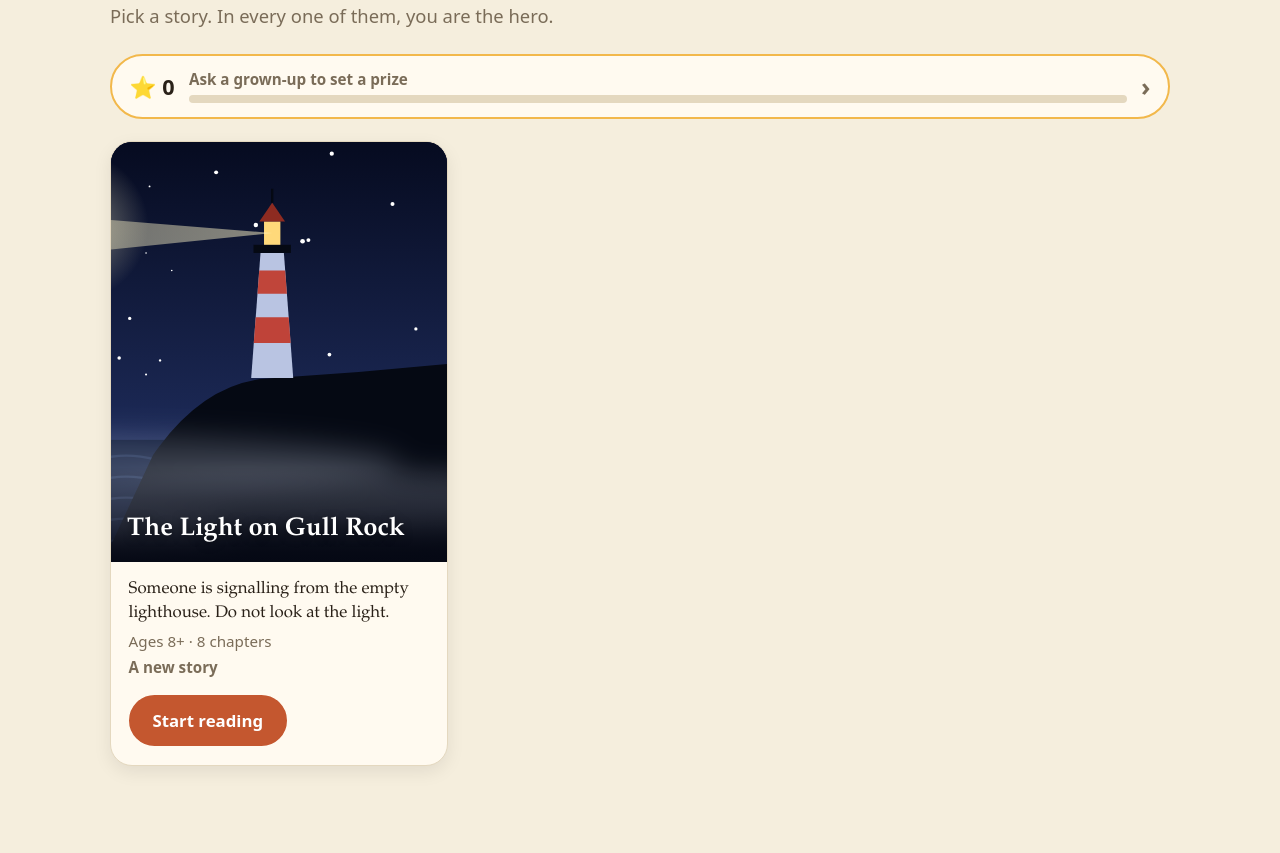
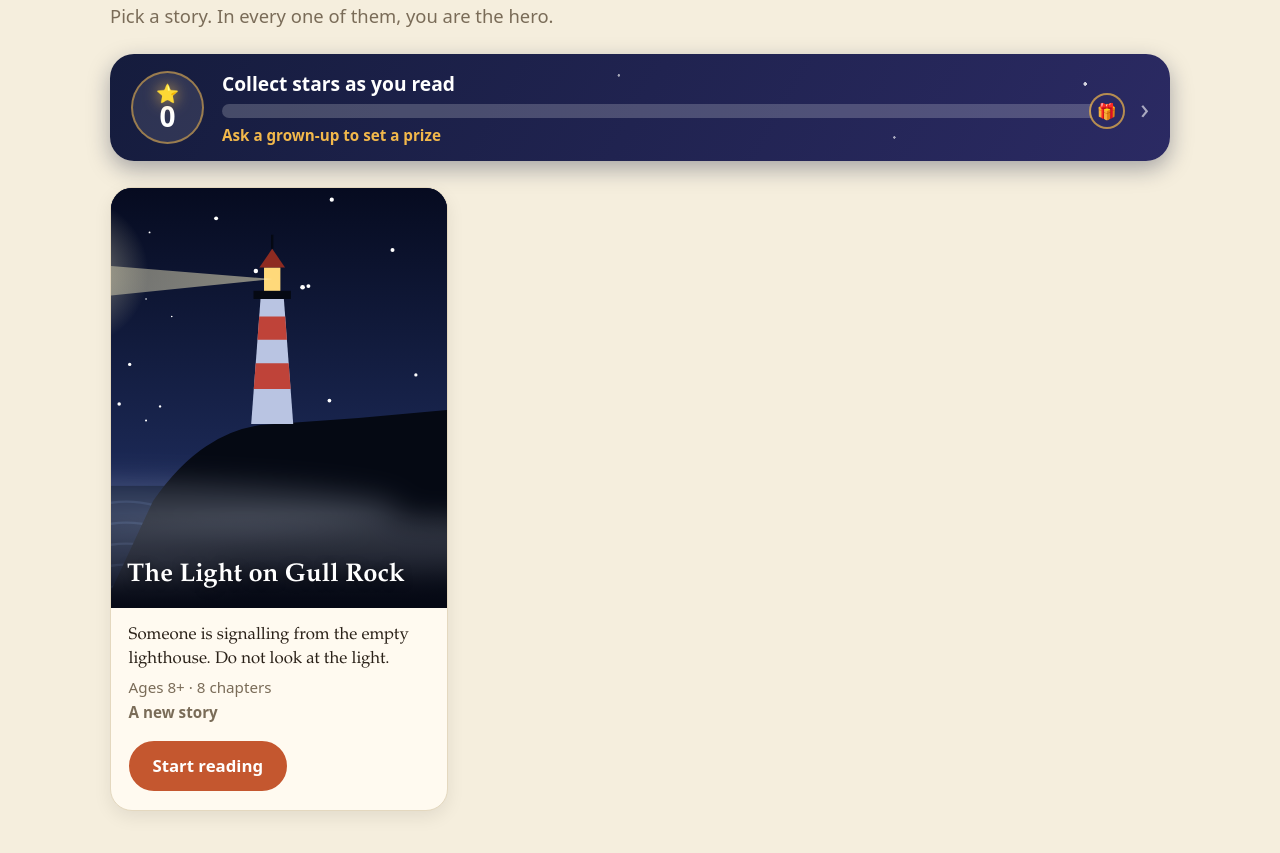
Before and after one commit to wesleyjacoby/my-library, a plain HTML site: page index.html in a window 1280 px wide. Shown: the part 63-916 px from the top of the page. Before the commit the page ends 877 px from the top, so only its background shows below. Drawn offline with Linux system fonts and the light colour scheme.

Commit message:
Redesign library rewards banner

```diff
--- a/css/styles.css
+++ b/css/styles.css
@@ -1286,63 +1286,11 @@ html[data-focus="on"] .lookback-bar {
 }
 
 /* ---------- rewards ---------- */
-.rewards-strip {
-	display: flex;
-	align-items: center;
-	gap: 0.9rem;
-	width: 100%;
-	margin: 0 0 1.4rem;
-	padding: 0.8rem 1.1rem;
-	border: 2px solid var(--gold);
-	border-radius: 999px;
-	background: var(--card);
-	color: var(--ink);
-	font: 700 1rem var(--ui);
-	cursor: pointer;
-	text-align: left;
-	touch-action: manipulation;
-}
-.rs-count {
-	font: 800 1.35rem var(--ui);
-	white-space: nowrap;
-}
-.rs-mid {
-	flex: 1;
-	display: flex;
-	flex-direction: column;
-	gap: 0.35rem;
-	min-width: 0;
-}
-.rs-line {
-	font-size: 0.95rem;
-	color: var(--muted);
-	overflow: hidden;
-	text-overflow: ellipsis;
-	white-space: nowrap;
-}
-.rs-bar {
-	display: block;
-	height: 0.55rem;
-	border-radius: 999px;
-	background: var(--line);
-	overflow: hidden;
-}
-.rs-bar i {
-	display: block;
-	height: 100%;
-	background: linear-gradient(90deg, #f2b84b, #e8883a);
-	border-radius: 999px;
-	transition: width 0.6s ease;
-}
 .rs-bar.big {
 	height: 1rem;
 	margin: 1rem auto 0.5rem;
 	max-width: 24rem;
 	background: rgba(255, 255, 255, 0.2);
-}
-.rs-go {
-	font-size: 1.6rem;
-	color: var(--muted);
 }
 
 .reward-toast {
@@ -1735,3 +1683,133 @@ html[data-anim="on"] .rw-star {
 .rw-card .prize {
 	background: var(--bg);
 }
+
+/* library rewards banner (same night sky as the rewards page) */
+.rewards-strip {
+	display: flex;
+	align-items: center;
+	gap: 1.1rem;
+	width: 100%;
+	margin: 0 0 1.6rem;
+	padding: 1rem 1.3rem;
+	border: 0;
+	border-radius: 24px;
+	color: #fff;
+	text-align: left;
+	cursor: pointer;
+	touch-action: manipulation;
+	box-shadow: 0 8px 22px rgba(21, 28, 61, 0.35);
+	transition:
+		transform 0.2s,
+		box-shadow 0.2s;
+	background:
+		radial-gradient(
+			circle at 12% 30%,
+			rgba(255, 255, 255, 0.8) 0 1px,
+			transparent 1.5px
+		),
+		radial-gradient(
+			circle at 48% 20%,
+			rgba(255, 255, 255, 0.6) 0 1px,
+			transparent 1.5px
+		),
+		radial-gradient(
+			circle at 74% 78%,
+			rgba(255, 255, 255, 0.6) 0 1px,
+			transparent 1.5px
+		),
+		radial-gradient(
+			circle at 92% 28%,
+			rgba(255, 255, 255, 0.8) 0 1.5px,
+			transparent 2px
+		),
+		linear-gradient(120deg, #151c3d, #2b2a63);
+}
+.rewards-strip:active {
+	transform: scale(0.99);
+}
+@media (hover: hover) {
+	.rewards-strip:hover {
+		transform: translateY(-2px);
+		box-shadow: 0 12px 28px rgba(21, 28, 61, 0.45);
+	}
+}
+.rewards-strip.ready {
+	box-shadow:
+		0 0 0 3px var(--gold),
+		0 8px 22px rgba(21, 28, 61, 0.35);
+}
+.rs-badge {
+	flex: none;
+	display: flex;
+	flex-direction: column;
+	align-items: center;
+	justify-content: center;
+	width: 4.6rem;
+	height: 4.6rem;
+	border-radius: 50%;
+	background: rgba(255, 255, 255, 0.1);
+	box-shadow: inset 0 0 0 2px rgba(242, 184, 75, 0.55);
+}
+.rs-star {
+	font-size: 1.15rem;
+	line-height: 1;
+	filter: drop-shadow(0 0 8px rgba(242, 184, 75, 0.9));
+}
+.rs-num {
+	font: 800 1.75rem var(--ui);
+	line-height: 1.05;
+}
+.rs-mid {
+	flex: 1;
+	min-width: 0;
+	display: flex;
+	flex-direction: column;
+	gap: 0.45rem;
+}
+.rs-title {
+	font: 800 1.2rem var(--ui);
+	overflow: hidden;
+	text-overflow: ellipsis;
+	white-space: nowrap;
+}
+.rs-sub {
+	font: 700 0.95rem var(--ui);
+	color: var(--gold);
+}
+.rs-bar {
+	position: relative;
+	display: block;
+	height: 0.85rem;
+	border-radius: 999px;
+	background: rgba(255, 255, 255, 0.2);
+	margin-right: 1rem;
+}
+.rs-bar i {
+	display: block;
+	height: 100%;
+	border-radius: 999px;
+	background: linear-gradient(90deg, #f2b84b, #ffd980);
+	box-shadow: 0 0 12px rgba(242, 184, 75, 0.6);
+	transition: width 0.6s ease;
+}
+.rs-end {
+	position: absolute;
+	right: -1rem;
+	top: 50%;
+	transform: translateY(-50%);
+	width: 2rem;
+	height: 2rem;
+	display: flex;
+	align-items: center;
+	justify-content: center;
+	border-radius: 50%;
+	background: #2b2a63;
+	box-shadow: 0 0 0 2px rgba(242, 184, 75, 0.7);
+	font-size: 1rem;
+}
+.rs-go {
+	flex: none;
+	font-size: 1.8rem;
+	color: rgba(255, 255, 255, 0.6);
+}
--- a/js/rewardsui.js
+++ b/js/rewardsui.js
@@ -75,30 +75,57 @@ export function postcardEl(book, pc) {
 	);
 }
 
-// The strip on the library screen: stars so far and how far to the next prize
+// The banner on the library screen: stars so far and how far to the next prize
 export function strip(nav) {
 	const t = R.total();
 	const pend = R.pending();
 	const next = R.nextPrize();
-	let line;
+	let title;
+	let sub;
 	let pct = 0;
+	let icon = "🎁";
 	if (pend.length) {
-		line = `🏆 ${pend[0].name} is ready! Show a grown-up`;
+		title = pend[0].name;
+		sub = "Ready! Show a grown-up";
 		pct = 100;
+		icon = "🏆";
 	} else if (next) {
-		line = `${plural(next.stars - t, "star")} to go for ${next.name}`;
+		title = next.name;
+		sub = `${plural(next.stars - t, "star")} to go`;
 		pct = Math.min(100, Math.round((t / next.stars) * 100));
-	} else if (R.prizes().length) line = "You have collected every prize!";
-	else line = "Ask a grown-up to set a prize";
+	} else if (R.prizes().length) {
+		title = "Every prize collected!";
+		sub = "Ask a grown-up for a new one";
+		pct = 100;
+		icon = "🏆";
+	} else {
+		title = "Collect stars as you read";
+		sub = "Ask a grown-up to set a prize";
+	}
 	return h(
 		"button",
-		{ type: "button", class: "rewards-strip", onclick: () => nav("#/rewards") },
-		h("span", { class: "rs-count" }, `⭐ ${t}`),
+		{
+			type: "button",
+			class: `rewards-strip${pend.length ? " ready" : ""}`,
+			onclick: () => nav("#/rewards"),
+		},
+		h(
+			"span",
+			{ class: "rs-badge", "aria-label": plural(t, "star") },
+			h("span", { class: "rs-star", "aria-hidden": "true" }, "⭐"),
+			h("span", { class: "rs-num" }, String(t)),
+		),
 		h(
 			"span",
 			{ class: "rs-mid" },
-			h("span", { class: "rs-line" }, line),
-			h("span", { class: "rs-bar" }, h("i", { style: `width:${pct}%` })),
+			h("span", { class: "rs-title" }, title),
+			h(
+				"span",
+				{ class: "rs-bar" },
+				h("i", { style: `width:${pct}%` }),
+				h("b", { class: "rs-end", "aria-hidden": "true" }, icon),
+			),
+			h("span", { class: "rs-sub" }, sub),
 		),
 		h("span", { class: "rs-go", "aria-hidden": "true" }, "›"),
 	);
--- a/sw.js
+++ b/sw.js
@@ -1,7 +1,7 @@
 // Offline support. Serves from cache first and refreshes the cache in the background,
 // so changes you push to GitHub show up the next time the app is opened (or the time after).
 // Bump CACHE when you want to force old files out immediately.
-const CACHE = "my-library-v13";
+const CACHE = "my-library-v14";
 // On your own computer (localhost) always load the newest files, falling back to the cache only offline.
 // On GitHub Pages the cache is used first for speed, and refreshed in the background.
 const DEV = ["localhost", "127.0.0.1", "[::1]"].includes(
```
